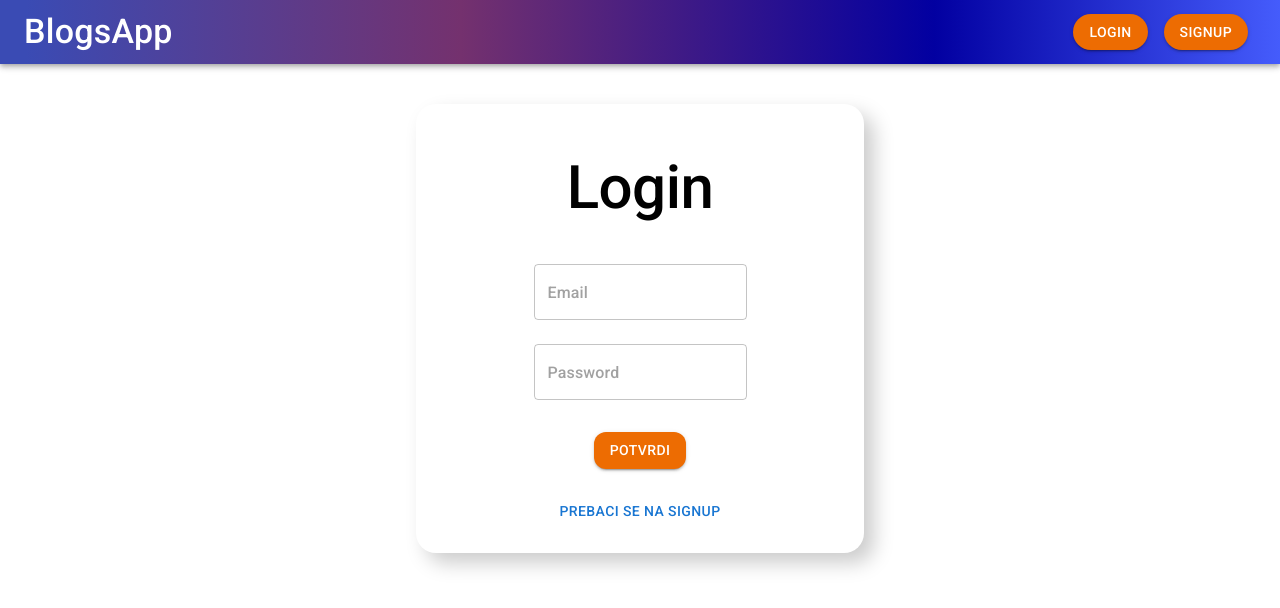
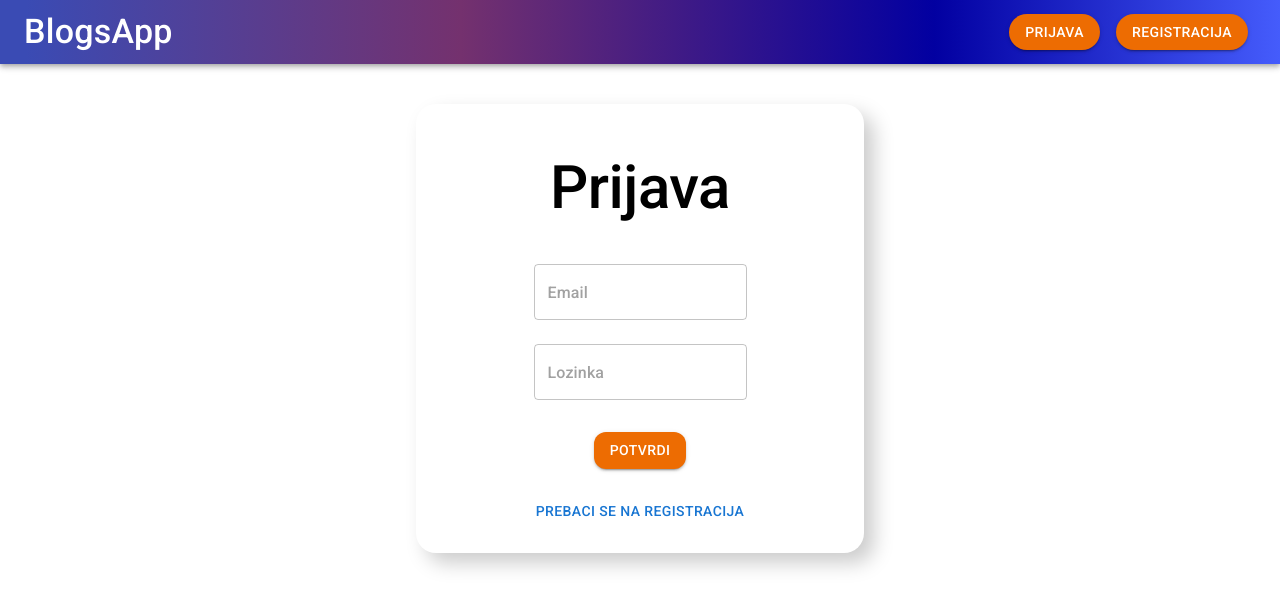
Before and after one commit to fico13/itehprojekat, a React (Create React App) app in the folder frontend/: page /auth in a window 1280 px wide. Shown: the top 608 px of the page. Built offline with nearby package versions, Linux system fonts and the light colour scheme.

Commit message:
zavrsen projekat

```diff
--- a/frontend/public/index.html
+++ b/frontend/public/index.html
@@ -24,7 +24,7 @@
       work correctly both with client-side routing and a non-root public URL.
       Learn how to configure a non-root public URL by running `npm run build`.
     -->
-    <title>BlogApps</title>
+    <title>BlogsApp</title>
   </head>
   <body>
     <noscript>You need to enable JavaScript to run this app.</noscript>
--- a/frontend/src/components/Auth.js
+++ b/frontend/src/components/Auth.js
@@ -65,14 +65,14 @@ const Auth = () => {
           borderRadius={5}
         >
           <Typography variant="h2" padding={3} textAlign="center">
-            {isSignup ? "Signup" : "Login"}
+            {isSignup ? "Registracija" : "Prijava"}
           </Typography>
           {isSignup && (
             <TextField
               name="name"
               onChange={handleChange}
               value={inputs.name}
-              placeholder="Name"
+              placeholder="Ime korisnika"
               margin="normal"
             />
           )}{" "}
@@ -89,7 +89,7 @@ const Auth = () => {
             onChange={handleChange}
             value={inputs.password}
             type={"password"}
-            placeholder="Password"
+            placeholder="Lozinka"
             margin="normal"
           />
           <Button
@@ -104,7 +104,7 @@ const Auth = () => {
             onClick={() => setIsSignup(!isSignup)}
             sx={{ borderRadius: 3, marginTop: 3 }}
           >
-            Prebaci se na {isSignup ? "Login" : "Signup"}
+            Prebaci se na {isSignup ? "Prijava" : "Registracija"}
           </Button>
         </Box>
       </form>
--- a/frontend/src/components/Header.js
+++ b/frontend/src/components/Header.js
@@ -69,7 +69,7 @@ const Header = () => {
                 sx={{ margin: 1, borderRadius: 10 }}
                 color="warning"
               >
-                Login
+                Prijava
               </Button>
               <Button
                 LinkComponent={Link}
@@ -78,7 +78,7 @@ const Header = () => {
                 sx={{ margin: 1, borderRadius: 10 }}
                 color="warning"
               >
-                Signup
+                Registracija
               </Button>
             </>
           )}
@@ -91,7 +91,7 @@ const Header = () => {
               sx={{ margin: 1, borderRadius: 10 }}
               color="warning"
             >
-              Logout
+              Odjavi se
             </Button>
           )}
         </Box>
```
Also changed, not shown: 2 other files (tests, documents, lock files or other folders).
